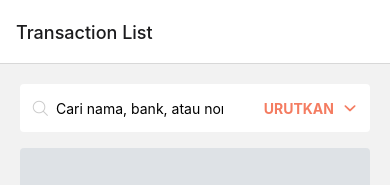
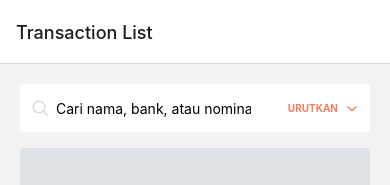
Before and after one commit to Drzaln/react-native-flip, a React Native app: screen / in a window 390 px wide. Shown: the top 185 px of the page. Built offline with nearby package versions, Linux system fonts and the light colour scheme; no server answers.

Commit message:
fix: make filter button text and icon smaller

```diff
--- a/src/components/SearchBar/index.js
+++ b/src/components/SearchBar/index.js
@@ -31,7 +31,7 @@ const SearchBar = () => {
         <Text style={styles.chooserText}>{filterChoosen}</Text>
         <Entypo
           name="chevron-small-down"
-          size={24}
+          size={20}
           color={colors.orangePale}
           style={styles.chevronDown}
         />
@@ -61,13 +61,13 @@ const styles = StyleSheet.create({
     flex: 2,
   },
   search: {marginRight: 4},
-  textInput: {height: 40, width: '75%'},
+  textInput: {height: 40, width: '90%'},
   rightFlex: {
     flexDirection: 'row',
     alignItems: 'center',
     flex: 1,
     justifyContent: 'flex-end',
   },
-  chooserText: {color: colors.orangePale, fontWeight: 'bold'},
+  chooserText: {color: colors.orangePale, fontWeight: 'bold', fontSize: 10},
   chevronDown: {marginLeft: 4},
 });
```
